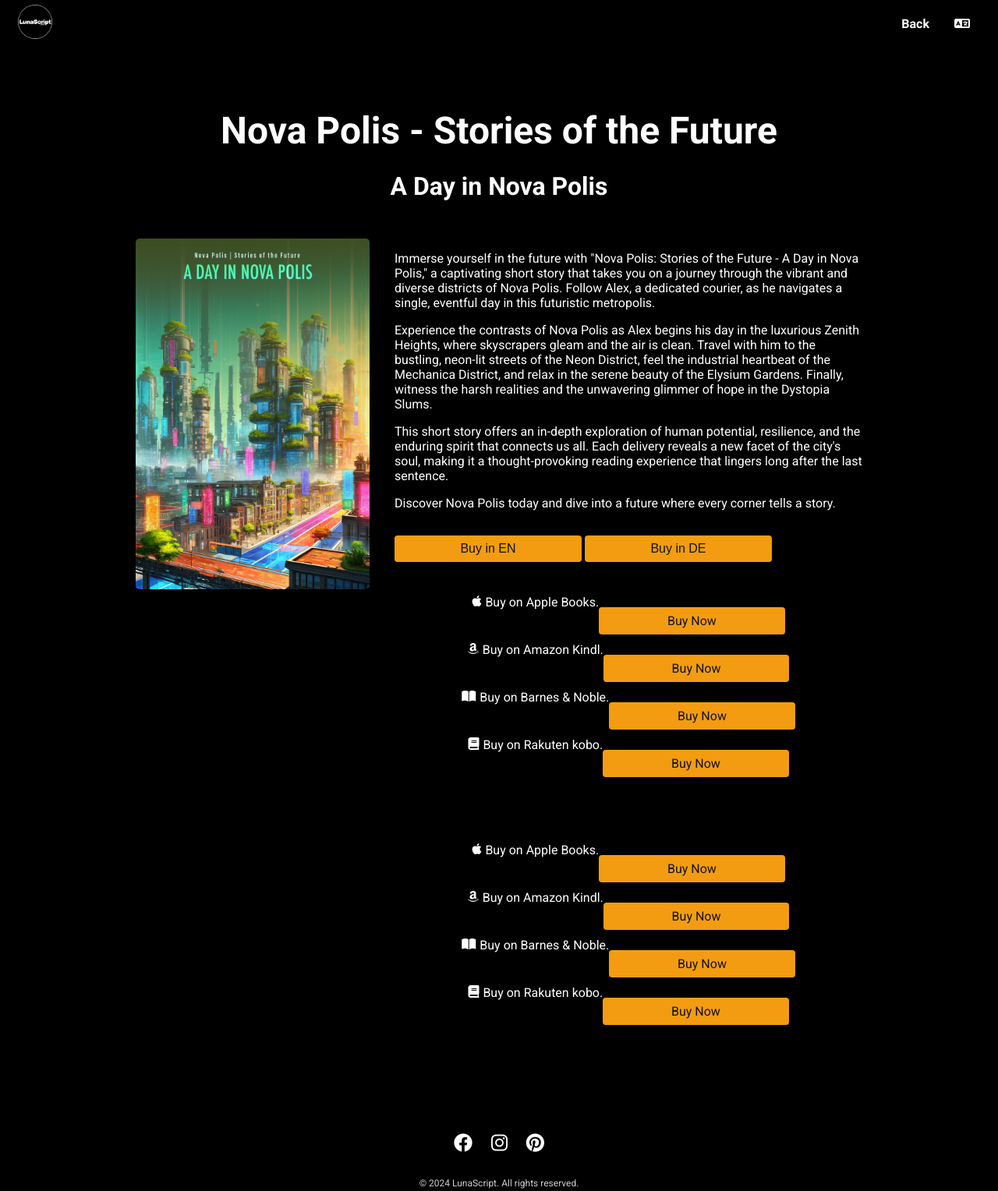
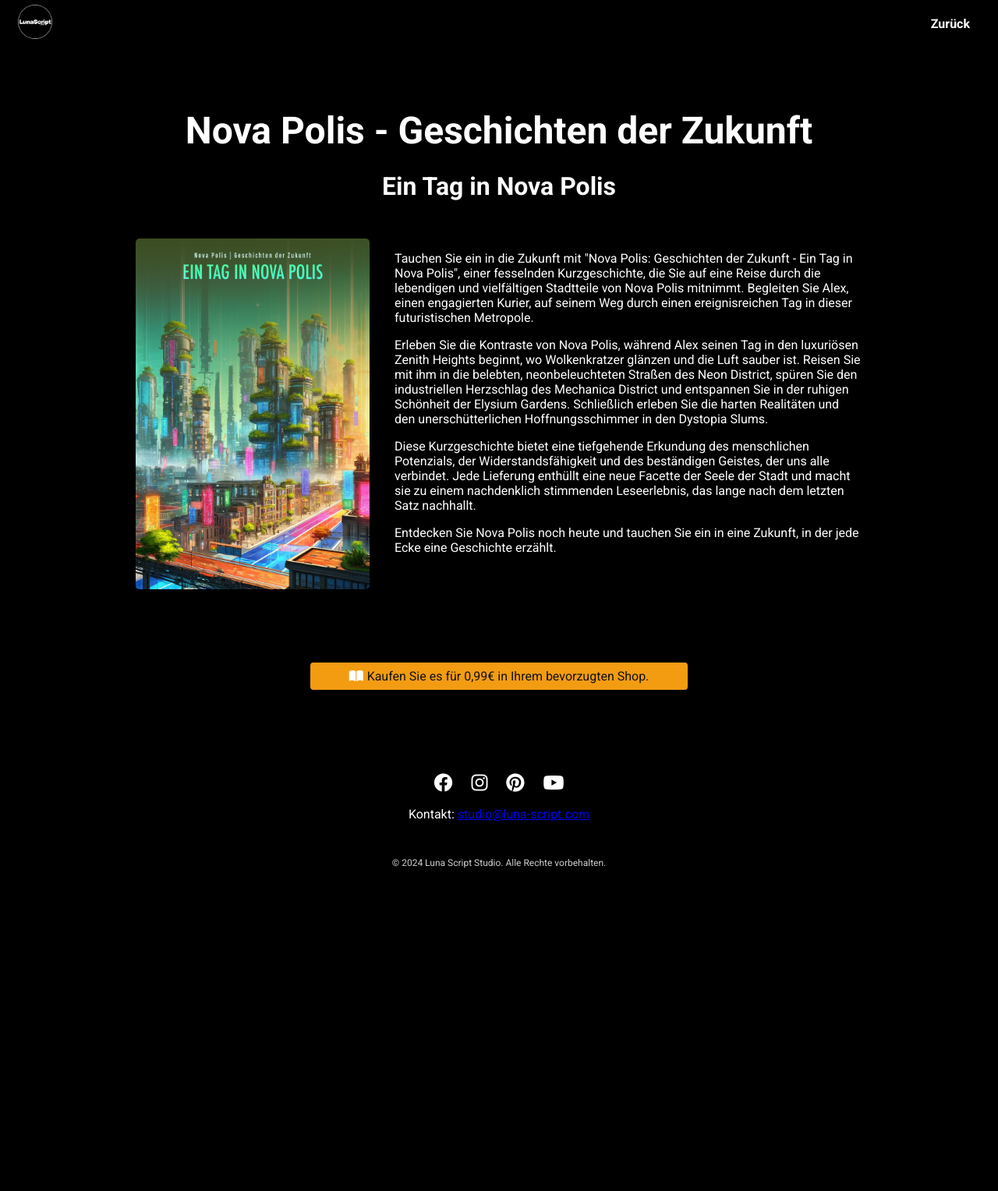
Before and after one commit to anrasch/LSS, a plain HTML site: page sites/ebooks/eintaginnovapolis.html in a window 1280 px wide. Shown: the part 7-1535 px from the top of the page at 78% size. After the commit the page ends 1165 px from the top, so only its background shows below. Drawn offline with Linux system fonts and the light colour scheme.

Commit message:
small updates

```diff
--- a/landing/css/styles.css
+++ b/landing/css/styles.css
@@ -420,6 +420,7 @@ footer {
 
 .footer-content {
     display: flex;
+    flex-direction: column;
     justify-content: center;
     align-items: center;
     max-width: 1200px;
--- a/sites/ebooks/eintaginnovapolis.html
+++ b/sites/ebooks/eintaginnovapolis.html
@@ -1,6 +1,14 @@
 <!DOCTYPE html>
-<html lang="en-US">
+<html lang="de">
 <head>
+    <!-- Google tag (gtag.js) -->
+    <script async src="https://www.googletagmanager.com/gtag/js?id=G-9C6WS46E0M"></script>
+    <script>
+        window.dataLayer = window.dataLayer || [];
+        function gtag(){dataLayer.push(arguments);}
+        gtag('js', new Date());
+        gtag('config', 'G-9C6WS46E0M');
+    </script>
     <meta charset="UTF-8">
     <meta name="viewport" content="width=device-width, initial-scale=1.0">
     <title>Luna Script Studio</title>
@@ -17,98 +25,48 @@
         </div>
         <nav>
             <ul>
-                <li><a href="../../index.html#ebooks">Back</a></li>
-                <li>
-                    <a href="adayinnovapolis.html">
-                        <i class="fa-solid fa-language"></i>
-                    </a>
-                </li>
+                <li><a href="../../landing/landing_de.html#ebook">Zurück</a></li>
             </ul>
         </nav>
     </header>
 
     <main>
         <section id="ebook-details" class="ebook-details">
-            <h1>Nova Polis - Stories of the Future</h1>
-            <h2>A Day in Nova Polis</h2>
+            <h1>Nova Polis - Geschichten der Zukunft</h1>
+            <h2>Ein Tag in Nova Polis</h2>
             <div class="ebook-content">
                 <div class="ebook-cover">
-                    <img src="../../media/cover/a_day_in_nova_polis.jpg" alt="A Day in Nova Polis">
+                    <img src="../../media/cover/ein_tag_in_nova_polis.jpg" alt="Ein Tag in Nova Polis">
                 </div>
                 <div class="ebook-description">
-                    <p>Immerse yourself in the future with "Nova Polis: Stories of the Future - A Day in Nova Polis," a captivating short story that takes you on a journey through the vibrant and diverse districts of Nova Polis. Follow Alex, a dedicated courier, as he navigates a single, eventful day in this futuristic metropolis.</p>
-                    <p>Experience the contrasts of Nova Polis as Alex begins his day in the luxurious Zenith Heights, where skyscrapers gleam and the air is clean. Travel with him to the bustling, neon-lit streets of the Neon District, feel the industrial heartbeat of the Mechanica District, and relax in the serene beauty of the Elysium Gardens. Finally, witness the harsh realities and the unwavering glimmer of hope in the Dystopia Slums.</p>
-                    <p>This short story offers an in-depth exploration of human potential, resilience, and the enduring spirit that connects us all. Each delivery reveals a new facet of the city's soul, making it a thought-provoking reading experience that lingers long after the last sentence.</p>
-                    <P>Discover Nova Polis today and dive into a future where every corner tells a story.</P>
-                    <div class="ebook-buttons">
-                        <button id="buy-en" class="button">Buy in EN</button>
-                        <button id="buy-de" class="button">Buy in DE</button>
-                    </div>
-
-                    <section id="info-en" class="info-section">
-                        <div class="info-content">
-                            <i class="fa-brands fa-apple"></i>
-                            <span>Buy on Apple Books.</span>
-                            <a href="https://books.apple.com/us/book/nova-polis-stories-of-the-future-a-day-in-nova-polis/id6504153554" target="_blank" class="button">Buy Now</a>
-                        </div>
-                        <div class="info-content">
-                            <i class="fa-brands fa-amazon"></i>
-                            <span>Buy on Amazon Kindl.</span>
-                            <a href="https://books.apple.com/us/book/nova-polis-stories-of-the-future-a-day-in-nova-polis/id6504153554" target="_blank" class="button">Buy Now</a>
-                        </div>
-                        <div class="info-content">
-                            <i class="fa-solid fa-book-open"></i>
-                            <span>Buy on Barnes & Noble.</span>
-                            <a href="https://www.barnesandnoble.com/w/nova-polis-stories-of-the-future-a-day-in-nova-polis-anthony-rasch/1145744121?ean=2940180126177" target="_blank" class="button">Buy Now</a>
-                        </div>
-                        <div class="info-content">
-                            <i class="fa-solid fa-book"></i>
-                            <span>Buy on Rakuten kobo.</span>
-                            <a href="https://www.kobo.com/sk/en/ebook/nova-polis-stories-of-the-future-a-day-in-nova-polis" target="_blank" class="button">Buy Now</a>
-                        </div>
-                    </section>
-
-                    <section id="info-de" class="info-section">
-                        <div class="info-content">
-                            <i class="fa-brands fa-apple"></i>
-                            <span>Buy on Apple Books.</span>
-                            <a href="https://books.apple.com/us/book/nova-polis-geschichten-der-zukunft-ein-tag-in-nova-polis/id6504151541" target="_blank" class="button">Buy Now</a>
-                        </div>
-                        <div class="info-content">
-                            <i class="fa-brands fa-amazon"></i>
-                            <span>Buy on Amazon Kindl.</span>
-                            <a href="https://books.apple.com/us/book/nova-polis-stories-of-the-future-a-day-in-nova-polis/id6504153554" target="_blank" class="button">Buy Now</a>
-                        </div>
-                        <div class="info-content">
-                            <i class="fa-solid fa-book-open"></i>
-                            <span>Buy on Barnes & Noble.</span>
-                            <a href="https://www.barnesandnoble.com/w/nova-polis-geschichten-der-zukunft-ein-tag-in-nova-polis-anthony-rasch/1145744388;jsessionid=FF49C25C7D02B0D50FB6E6EBFB5725C1.prodny_store02-atgap09?ean=2940179882237" target="_blank" class="button">Buy Now</a>
-                        </div>
-                        <div class="info-content">
-                            <i class="fa-solid fa-book"></i>
-                            <span>Buy on Rakuten kobo.</span>
-                            <a href="https://www.kobo.com/sk/en/ebook/nova-polis-stories-of-the-future-a-day-in-nova-polis" target="_blank" class="button">Buy Now</a>
-                        </div>
-                    </section>
-
+                    <p>Tauchen Sie ein in die Zukunft mit "Nova Polis: Geschichten der Zukunft - Ein Tag in Nova Polis", einer fesselnden Kurzgeschichte, die Sie auf eine Reise durch die lebendigen und vielfältigen Stadtteile von Nova Polis mitnimmt. Begleiten Sie Alex, einen engagierten Kurier, auf seinem Weg durch einen ereignisreichen Tag in dieser futuristischen Metropole.</p>
+                    <p>Erleben Sie die Kontraste von Nova Polis, während Alex seinen Tag in den luxuriösen Zenith Heights beginnt, wo Wolkenkratzer glänzen und die Luft sauber ist. Reisen Sie mit ihm in die belebten, neonbeleuchteten Straßen des Neon District, spüren Sie den industriellen Herzschlag des Mechanica District und entspannen Sie in der ruhigen Schönheit der Elysium Gardens. Schließlich erleben Sie die harten Realitäten und den unerschütterlichen Hoffnungsschimmer in den Dystopia Slums.</p>
+                    <p>Diese Kurzgeschichte bietet eine tiefgehende Erkundung des menschlichen Potenzials, der Widerstandsfähigkeit und des beständigen Geistes, der uns alle verbindet. Jede Lieferung enthüllt eine neue Facette der Seele der Stadt und macht sie zu einem nachdenklich stimmenden Leseerlebnis, das lange nach dem letzten Satz nachhallt.</p>
+                    <p>Entdecken Sie Nova Polis noch heute und tauchen Sie ein in eine Zukunft, in der jede Ecke eine Geschichte erzählt.</p>
                 </div>
             </div>
+            <section class="info-section">
+                <div class="info-content">
+                    <a href="https://books2read.com/u/mlylwZ" target="_blank" class="button"><i class="fa-solid fa-book-open"></i>Kaufen Sie es für 0,99€ in Ihrem bevorzugten Shop.</a>
+                </div>
+            </section>
         </section>
     </main>
 
     <footer>
         <div class="footer-content" id="kontakt">
- <!--           <div class="contact-info">
-                <p>Kontaktinformationen: <a href="mailto:kontakt@beispiel.de">kontakt@beispiel.de</a></p>
-            </div>    -->
             <div class="social-media">
-                <a href="https://facebook.com"><i class="fab fa-facebook"></i></a>
-                <a href="https://instagram.com"><i class="fab fa-instagram"></i></a>
-                <a href="https://pinterest.com"><i class="fab fa-pinterest"></i></a>
+                <a href="https://www.facebook.com/profile.php?id=61562119707579" target="_blank"><i class="fab fa-facebook"></i></a>
+                <a href="https://www.instagram.com/luna_script_studio?igsh=MTdlbG9veHptOGRjcg==" target="_blank"><i class="fab fa-instagram"></i></a>
+                <a href="https://pin.it/6McLSqFop" target="_blank"><i class="fab fa-pinterest"></i></a>
+                <a href="https://youtube.com/@lunascriptstudio?feature=shared" target="_blank"><i class="fa-brands fa-youtube"></i></a>
+            </div>
+            <div class="contact-info">
+                <p>Kontakt: <a href="mailto:studio@luna-script.com">studio@luna-script.com</a></p>
             </div>
         </div>
         <div class="footer-bottom">
-            <p>&copy; 2024 LunaScript. All rights reserved.</p>
+            <p>&copy; 2024 Luna Script Studio. Alle Rechte vorbehalten.</p>
         </div>
     </footer>
     <script src="ebooksscript.js"></script>
```
Also changed, not shown: index.html (+42 -3 lines), landing/landing_de.html (+15 -6 lines), landing/landing_en.html (+18 -8 lines), sites/ebooks/adayinnovapolis.html (+5 -6 lines), media/cover/die_nach_des_auftstiegs.jpg (added), media/cover/ein_tag_in_nova_polis.jpg (added), media/cover/nadia_vokov_de.jpg (added).
